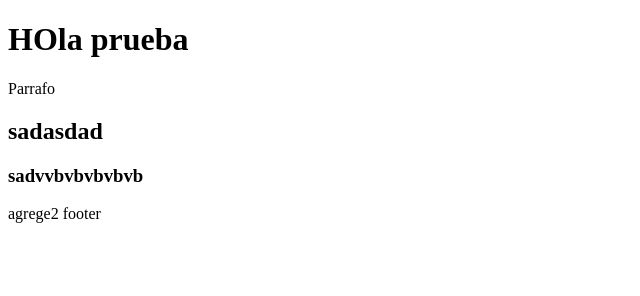
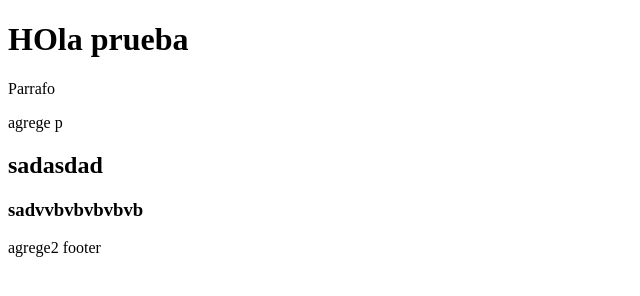
Before and after one commit to daragonv/Practica_github, a plain HTML site: page index.html in a window 1280 px wide. Shown: the whole page, without its empty margins (0-640 px from the left). Drawn offline with Linux system fonts and the light colour scheme.

Commit message:
agregue p a header

```diff
--- a/index.html
+++ b/index.html
@@ -10,7 +10,9 @@
     <h1>HOla prueba</h1>
     <p>Parrafo</p>
 
-    <header></header>
+    <header>
+        <p>agrege p</p>
+    </header>
     <main>
         <section>
             <h2>sadasdad</h2>
```
